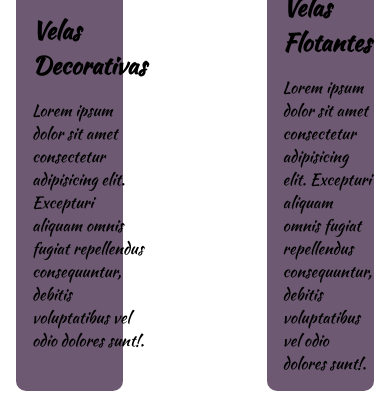
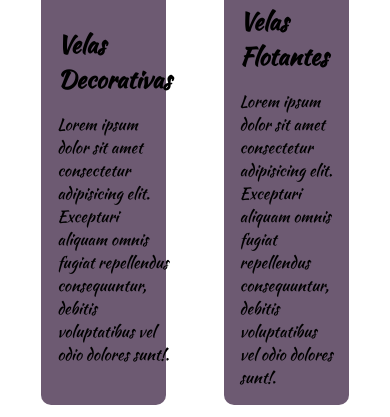
Before and after one commit to AleIvonn3/proyectofinal02, a plain HTML site: page index.html in a window 390 px wide. Shown: the part 262-679 px from the top of the page. Drawn offline with Linux system fonts and the light colour scheme; grey boxes are pictures that could not be loaded; a web font is replaced by a local one.

Commit message:
responsivo 880

```diff
--- a/style.css
+++ b/style.css
@@ -88,7 +88,6 @@ footer {
   justify-content: space-between;
 }
 
-/*Imagenes*/
 .card {
   width: 24.4%;
   background-color: #6d5a72;
@@ -165,3 +164,15 @@ footer {
     width: 3.5rem;
   }
 }
+
+@media (max-width: 880px) {
+  .card {
+    width: 35%;
+  }
+
+  /*Espaciado entre tarjetas*/
+  .cardcontainer {
+    display: flex;
+    justify-content: space-evenly;
+  }
+}
```
